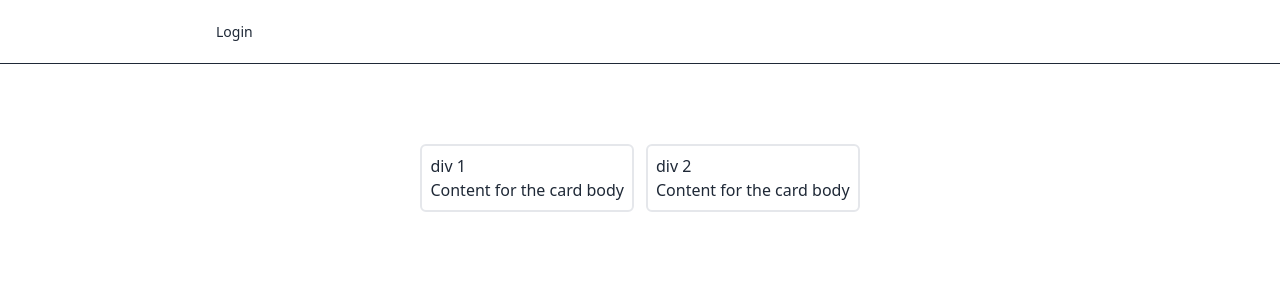
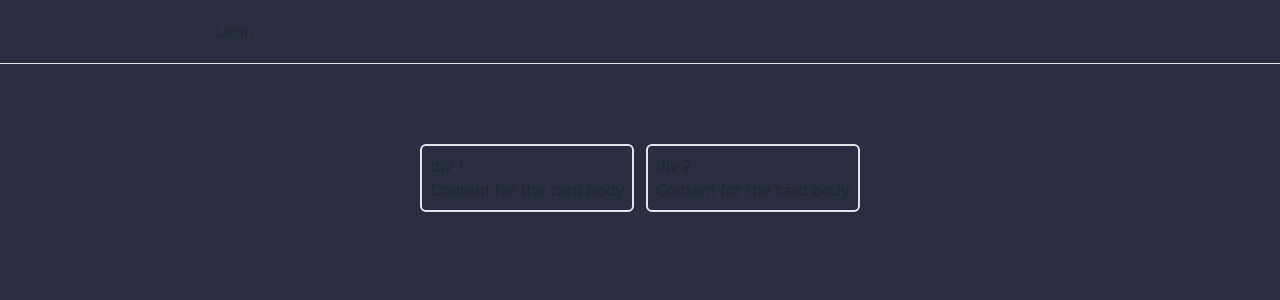
Before and after one commit to RW2023/notes, a Next.js app: page / in a window 1280 px wide. Shown: the top 300 px of the page. Built offline with nearby package versions, Linux system fonts and the light colour scheme; no server answers.

Commit message:
Update colors and fonts in tailwind.config.js

```diff
--- a/tailwind.config.js
+++ b/tailwind.config.js
@@ -11,12 +11,21 @@ module.exports = {
   theme: {
     extend: {
       colors: {
-        background: 'hsl(var(--background))',
-        foreground: 'hsl(var(--foreground))',
-        btn: {
-          background: 'hsl(var(--btn-background))',
-          'background-hover': 'hsl(var(--btn-background-hover))',
-        },
+        overlay: 'rgba(43, 45, 66, 0.5)',
+        background: '#2b2d42',
+        button: '#f8f32b',
+        headline: '#ffffff',
+        paragraph: '#8d99ae',
+        buttonText: '#2b2d42',
+        stroke: '#8d99ae',
+        main: '#f8f32b',
+        highlight: '#f8f32b',
+        secondary: '#8d99ae',
+        tertiary: '#000000',
+      },
+      fontFamily: {
+        sans: ['Poppins', 'sans'],
+        serif: ['Roboto Slab', 'serif'],
       },
     },
   },
```
